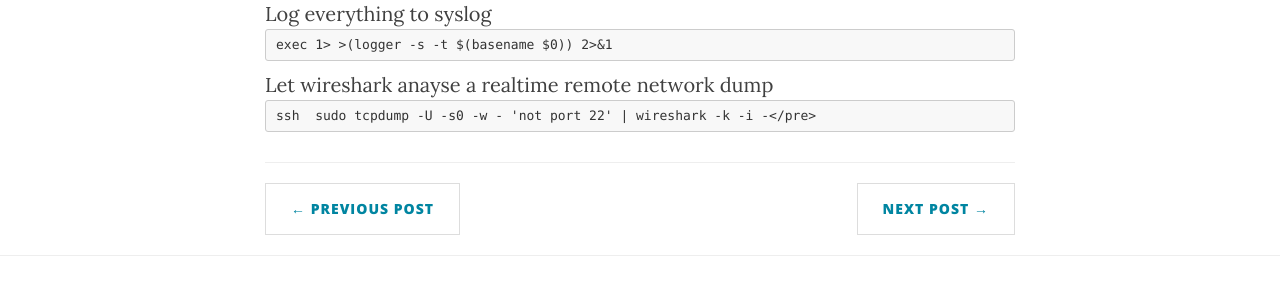
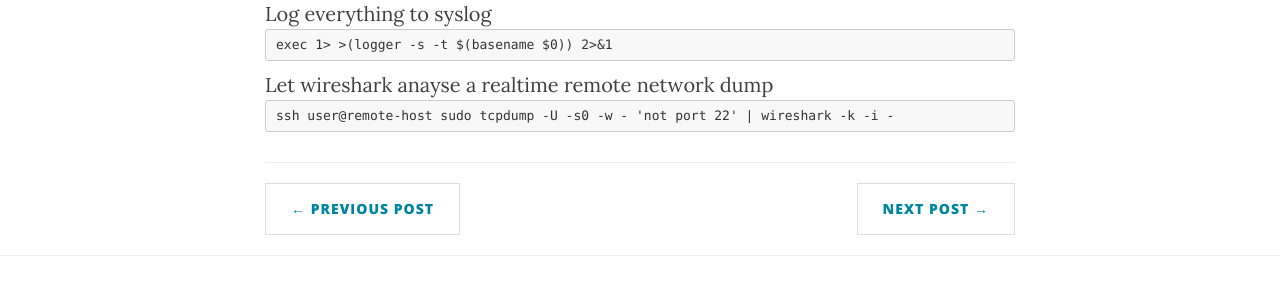
Before and after one commit to clysel/christian.lysel.net, a Jekyll site: the page built from _posts/2014-05-01-unix-tools.markdown, in a window 1280 px wide. Shown: the part 1093-1393 px from the top of the page. Built offline with Jekyll 4.4.1, drawn with Linux system fonts in a browser that asks for light colours; nearby versions of some CDN libraries.

Commit message:
Update 2014-05-01-unix-tools.markdown

```diff
--- a/_posts/2014-05-01-unix-tools.markdown
+++ b/_posts/2014-05-01-unix-tools.markdown
@@ -32,4 +32,4 @@ Log everything to syslog
  <pre>exec 1> >(logger -s -t $(basename $0)) 2>&1 </pre>
 
 Let wireshark anayse a realtime remote network dump
- <pre>ssh <remote-host> sudo tcpdump -U -s0 -w - 'not port 22' | wireshark -k -i -</pre>
+ <pre>ssh user@remote-host sudo tcpdump -U -s0 -w - 'not port 22' | wireshark -k -i -</pre>
```
